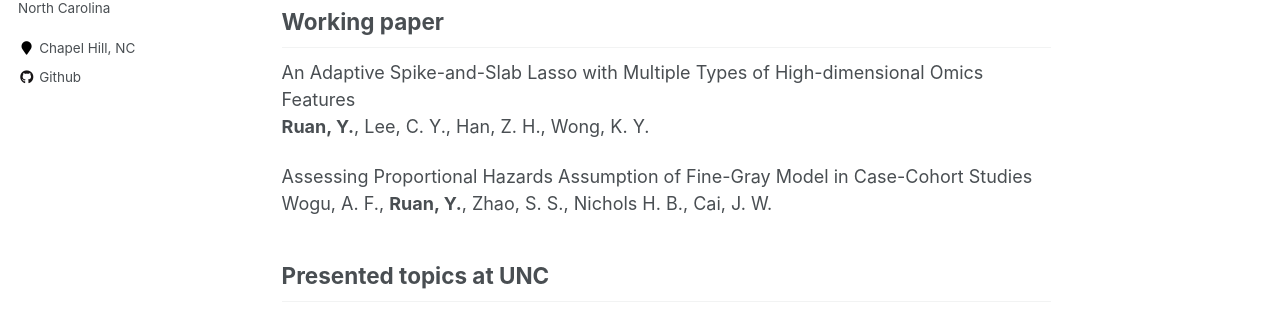
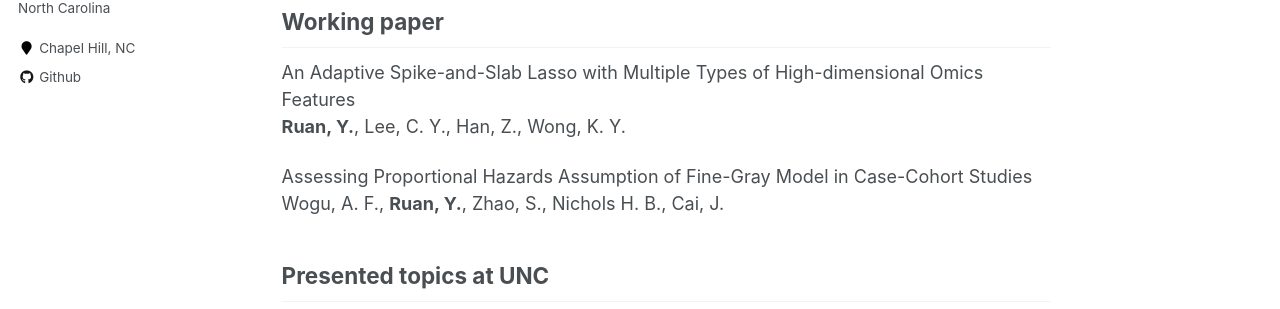
Before and after one commit to Yangr00/Yangr00.github.io, a Jekyll site: the page built from _pages/about.md, in a window 1280 px wide. Shown: the part 327-636 px from the top of the page. Built offline with Jekyll 4.4.1, drawn with Linux system fonts in a browser that asks for light colours.

```diff
--- a/_pages/about.md
+++ b/_pages/about.md
@@ -17,10 +17,10 @@ My primary research interest lies in survival analysis and causal inference. I a
 ## Working paper
 
 An Adaptive Spike-and-Slab Lasso with Multiple Types of High-dimensional Omics Features
-<br>**Ruan, Y.**, Lee, C. Y., Han, Z. H., Wong, K. Y.
+<br>**Ruan, Y.**, Lee, C. Y., Han, Z., Wong, K. Y.
 
 Assessing Proportional Hazards Assumption of Fine-Gray Model in Case-Cohort Studies
-<br>Wogu, A. F., **Ruan, Y.**, Zhao, S. S., Nichols H. B., Cai, J. W.
+<br>Wogu, A. F., **Ruan, Y.**, Zhao, S., Nichols H. B., Cai, J.
 
 
 
```
